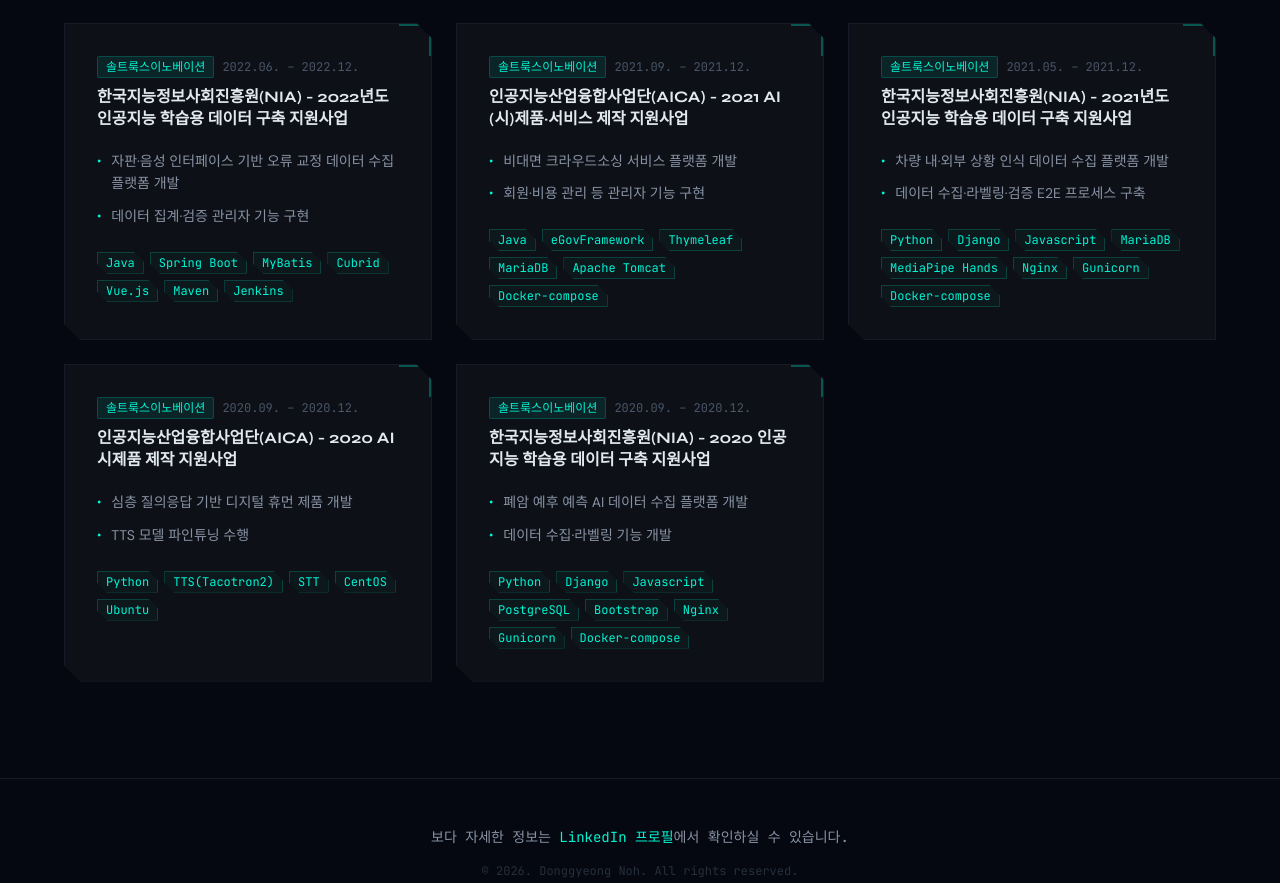
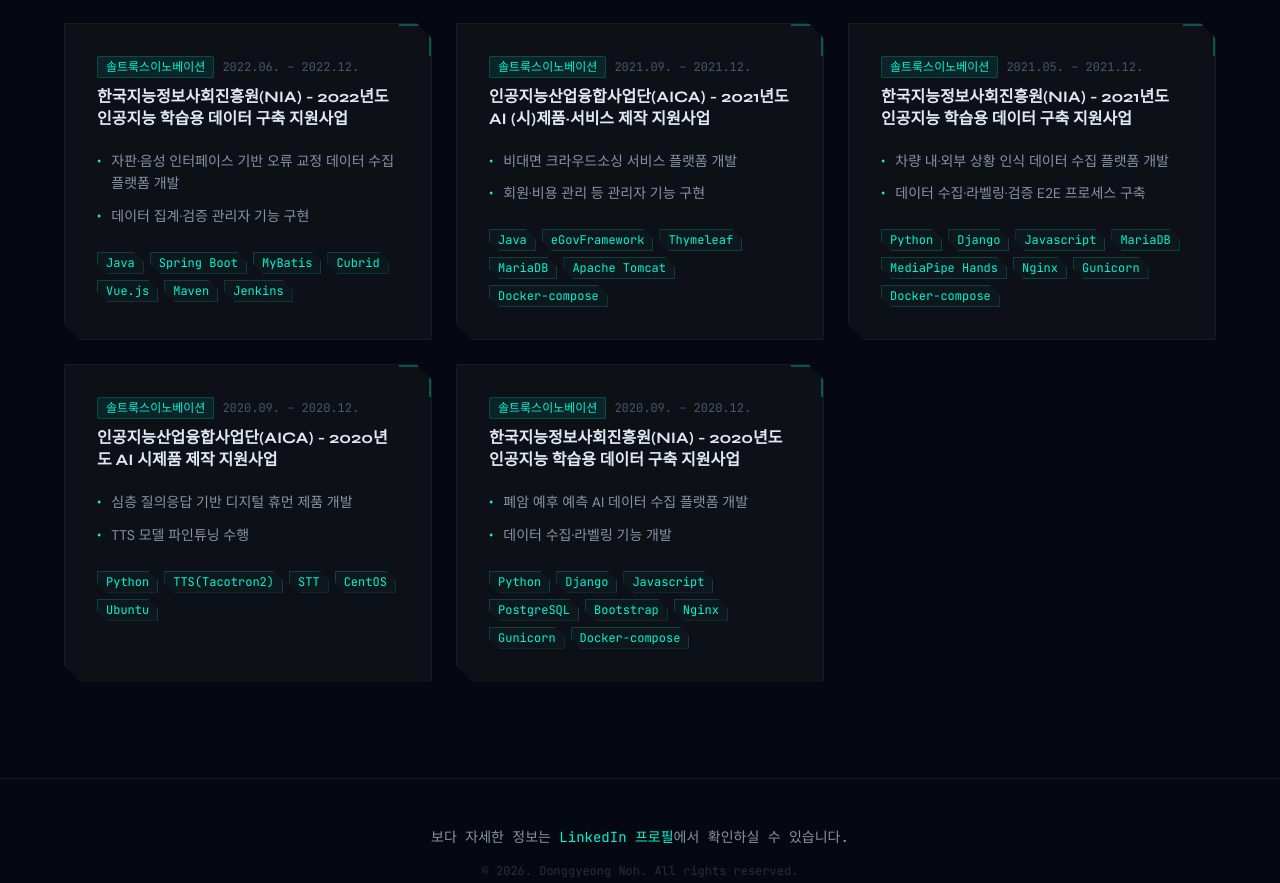
Before and after one commit to nohdonggyeong/nohdonggyeong.github.io, a React (Vite) app: page / in a window 1280 px wide. Shown: the part 2036-2919 px from the top of the page. Built offline with nearby package versions, Linux system fonts and the light colour scheme.

Commit message:
Fix misc
Signed-off-by: nohdonggyeong <ehdrud1129@icloud.com>

```diff
--- a/src/data.ts
+++ b/src/data.ts
@@ -53,7 +53,7 @@
     color: "accent" as const,
   },
   {
-    name: "인공지능산업융합사업단(AICA) - 2021 AI (시)제품·서비스 제작 지원사업",
+    name: "인공지능산업융합사업단(AICA) - 2021년도 AI (시)제품·서비스 제작 지원사업",
     org: "솔트룩스이노베이션",
     period: "2021.09. – 2021.12.",
     desc: "비대면 크라우드소싱 서비스 플랫폼 개발. 회원·비용 관리 등 관리자 기능 구현.",
@@ -71,7 +71,7 @@
     color: "accent" as const,
   },
   {
-    name: "인공지능산업융합사업단(AICA) - 2020 AI 시제품 제작 지원사업",
+    name: "인공지능산업융합사업단(AICA) - 2020년도 AI 시제품 제작 지원사업",
     org: "솔트룩스이노베이션",
     period: "2020.09. – 2020.12.",
     desc: "심층 질의응답 기반 디지털 휴먼 제품 개발. TTS 모델 파인튜닝 수행.",
@@ -80,7 +80,7 @@
     color: "accent" as const,
   },
   {
-    name: "한국지능정보사회진흥원(NIA) - 2020 인공지능 학습용 데이터 구축 지원사업",
+    name: "한국지능정보사회진흥원(NIA) - 2020년도 인공지능 학습용 데이터 구축 지원사업",
     org: "솔트룩스이노베이션",
     period: "2020.09. – 2020.12.",
     desc: "폐암 예후 예측 AI 데이터 수집 플랫폼 개발. 데이터 수집·라벨링 기능 개발.",
```
